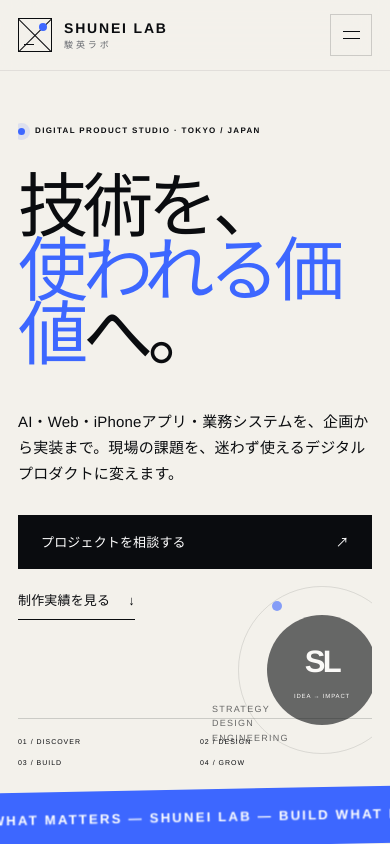
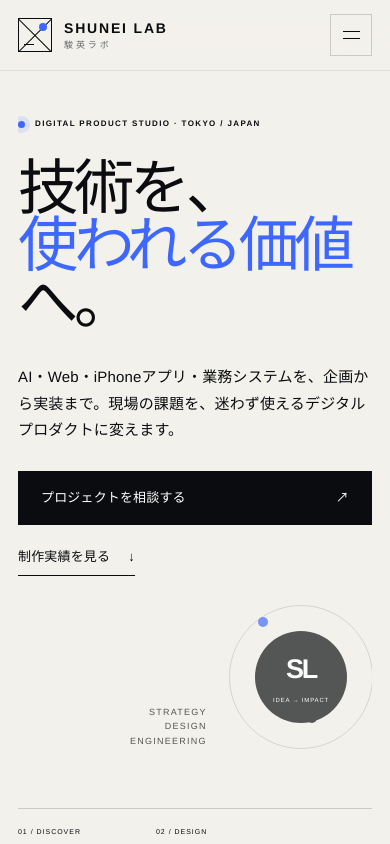
Before and after one commit to Shunei-Lab/shunei-lab-portfolio, a Next.js app: page / in a window 390 px wide. Shown: the top 844 px of the page. Built offline with nearby package versions, Linux system fonts and the light colour scheme.

Commit message:
Fix mobile hero overlap

```diff
--- a/app/globals.css
+++ b/app/globals.css
@@ -138,9 +138,9 @@ footer>div>div:last-child { text-align:right; display:flex; flex-direction:colum
   .mobile-nav summary { width:42px;height:42px;border:1px solid var(--line);list-style:none;display:grid;place-content:center;gap:6px;cursor:pointer; }
   .mobile-nav summary::-webkit-details-marker { display:none; }.mobile-nav summary span { width:17px;height:1px;background:var(--ink);display:block; }
   .mobile-nav>div { position:absolute; right:0; top:48px; background:var(--ink); color:#fff; width:180px; padding:20px; display:grid; gap:18px; font-size:13px; }
-  .hero { min-height:860px; padding-top:150px; }.hero h1 { font-size:clamp(60px,18vw,112px); margin-top:38px; }
+  .hero { min-height:880px; padding-top:150px; }.hero h1 { font-size:clamp(60px,15.5vw,112px); margin-top:38px; }
   .hero-bottom { display:block; margin-top:42px; }.hero-bottom>p { max-width:620px; font-size:17px; }.hero-actions { margin-top:28px; flex-wrap:wrap; }
-  .hero-visual { width:300px;height:300px;left:auto;right:-80px;top:530px;opacity:.6; }.hero-meta { grid-template-columns:repeat(2,1fr); gap:10px; }
+  .hero-visual { width:260px;height:260px;left:auto;right:-52px;top:auto;bottom:102px;opacity:.68; }.hero-meta { grid-template-columns:repeat(2,1fr); gap:10px; }
   .section { padding:105px 0; }.section-label { margin-bottom:60px; }.about-grid,.section-heading,.project,.project:nth-child(even),.faq-grid { grid-template-columns:1fr; }
   .about-grid { gap:55px; }.project,.project:nth-child(even) { gap:32px; }.project:nth-child(even) .project-visual { order:0; }
   .project-visual { min-height:420px; }.projects { gap:80px; }.project-info { max-width:600px; }.section-heading { gap:35px; }
@@ -148,9 +148,9 @@ footer>div>div:last-child { text-align:right; display:flex; flex-direction:colum
   .contact-bottom { grid-template-columns:1fr; }.button--white { justify-self:start; }.contact-note { gap:20px; }
 }
 @media (max-width:600px) {
-  .header-inner { height:70px; }.hero { min-height:790px; padding-top:125px; }.hero-kicker { font-size:8px; }.hero h1 { font-size:18vw; line-height:.91; }
-  .hero-bottom>p { font-size:15px; line-height:1.75; }.button { width:100%; }.hero-actions { gap:14px; }.hero-visual { width:220px;height:220px;top:560px;right:-60px; }
-  .hero-meta { font-size:7px; bottom:22px; }.section { padding:82px 0; }.section-label { margin-bottom:45px; }
+  .header-inner { height:70px; }.hero { min-height:880px; padding-top:118px; }.hero-kicker { font-size:8px; }.hero h1 { font-size:min(15.5vw,66px); line-height:.94; margin-top:30px; }
+  .hero-bottom { margin-top:34px; }.hero-bottom>p { font-size:15px; line-height:1.75; }.button { width:100%; }.hero-actions { gap:14px; }.hero-visual { width:190px;height:190px;top:auto;bottom:108px;right:-24px; }
+  .visual-core { width:92px;height:92px; }.visual-core span { font-size:27px; }.hero-visual>p { left:-76px;bottom:24px;text-align:right; }.hero-meta { font-size:7px; bottom:22px; padding-right:88px; }.section { padding:82px 0; }.section-label { margin-bottom:45px; }
   .about-grid h2,.section-heading h2,.process-intro h2,.faq h2 { font-size:42px; }.about-copy .lead { font-size:19px; }
   .principles article { grid-template-columns:35px 1fr; }.principles p { grid-column:2; }.project-visual { min-height:300px; }.project-ui { width:78%; }
   .service-list article { grid-template-columns:34px 1fr 24px; gap:12px; }.service-list article>p { grid-column:2/4; }.service-list article:hover { padding-left:0; }
```
